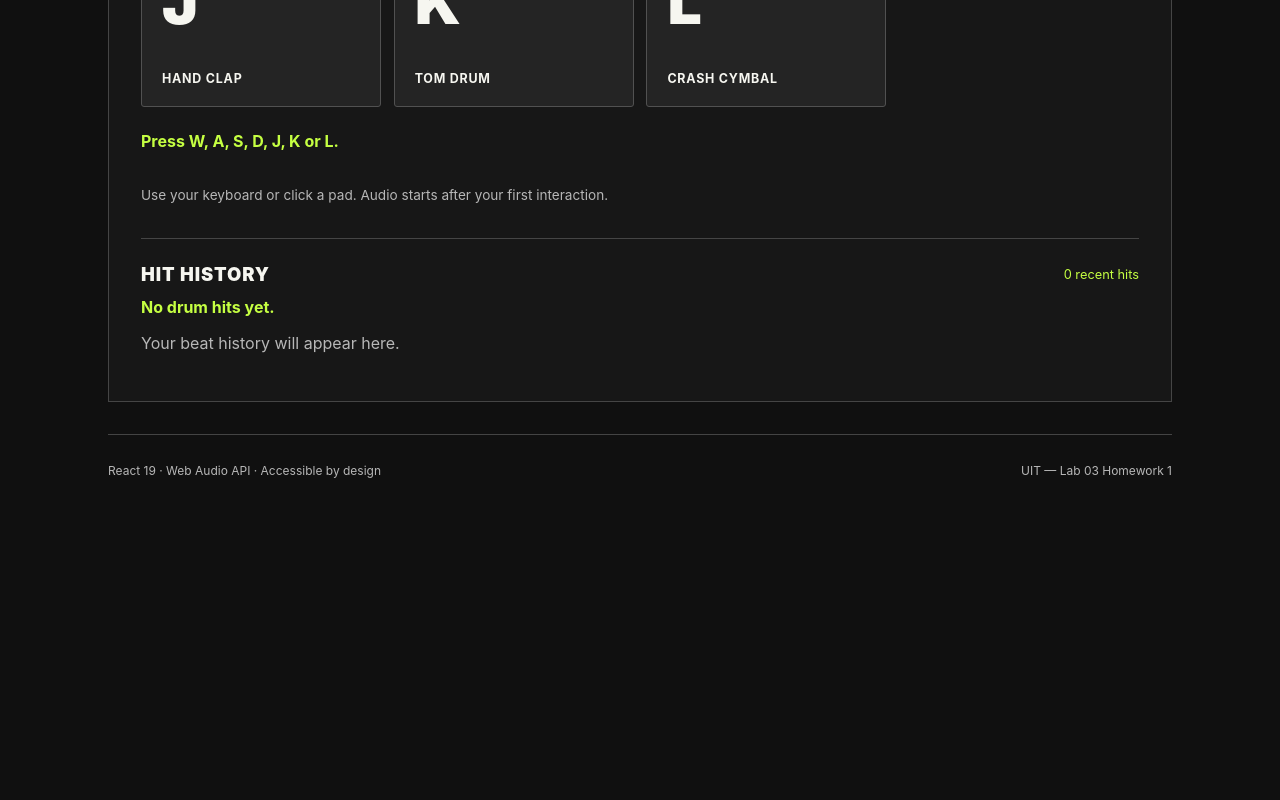
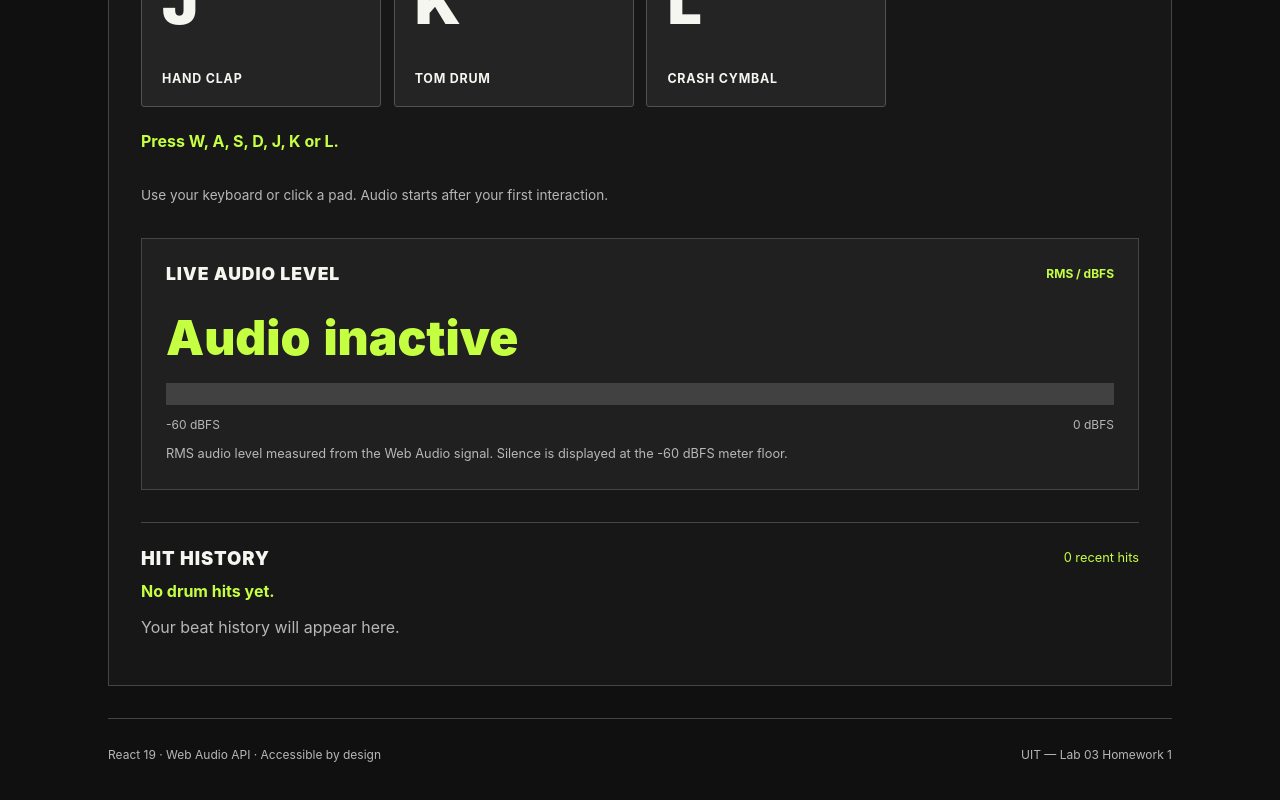
Before and after one commit to hchaupanjcwtf06/24520211_ToHuyenChau_Lab03_HW, a React (Vite) app in the folder homework1/: page / in a window 1280 px wide. Shown: the part 663-1463 px from the top of the page. Before the commit the page ends 1201 px from the top, so only its background shows below. Built offline with nearby package versions, Linux system fonts and the light colour scheme.

Commit message:
feat(hw1): add RMS decibel meter and document ref-access fix

```diff
--- /dev/null
+++ b/homework1/src/components/DecibelMeter.module.css
@@ -0,0 +1,78 @@
+
+.panel {
+    margin-top: 2rem;
+    padding: 1.5rem;
+    background: #202020;
+    border: 1px solid #454545;
+  }
+
+  .header {
+    display: flex;
+    justify-content: space-between;
+    align-items: center;
+    flex-wrap: wrap;
+    gap: 0.5rem;
+  }
+
+  .header h3 {
+    margin: 0;
+    font-size: 1.1rem;
+    font-weight: 900;
+    letter-spacing: 0.05em;
+  }
+
+  .unit {
+    color: #c5ff42;
+    font-size: 0.75rem;
+    font-weight: 700;
+  }
+
+  .reading {
+    display: block;
+    margin: 1.5rem 0 1rem;
+    color: #c5ff42;
+    font-size: clamp(2rem, 6vw, 3rem);
+    font-weight: 900;
+    font-variant-numeric: tabular-nums;
+  }
+
+  .meter {
+    display: block;
+    width: 100%;
+    height: 22px;
+    appearance: none;
+    border: 0;
+    background: #414141;
+  }
+
+  .meter::-webkit-meter-bar {
+    background: #414141;
+    border: 0;
+    border-radius: 0;
+  }
+
+  .meter::-webkit-meter-optimum-value {
+    background: #c5ff42;
+    border-radius: 0;
+  }
+
+  .meter::-moz-meter-bar {
+    background: #c5ff42;
+    border-radius: 0;
+  }
+
+  .scale {
+    display: flex;
+    justify-content: space-between;
+    gap: 1rem;
+    margin-top: 0.7rem;
+    color: #b7b7b7;
+    font-size: 0.75rem;
+  }
+
+  .description {
+    margin-bottom: 0;
+    color: #b7b7b7;
+    font-size: 0.8rem;
+    line-height: 1.6;
+  }
--- /dev/null
+++ b/homework1/src/components/DecibelMeter.tsx
@@ -0,0 +1,102 @@
+
+import { useEffect, useRef } from 'react';
+import styles from './DecibelMeter.module.css';
+
+interface DecibelMeterProps {
+  readonly analyser: AnalyserNode | null;
+}
+
+const MIN_DB = -60;
+const MAX_DB = 0;
+const UPDATE_INTERVAL_MS = 80;
+
+export function DecibelMeter({ analyser }: DecibelMeterProps) {
+  const meterRef = useRef<HTMLMeterElement>(null);
+  const valueRef = useRef<HTMLOutputElement>(null);
+
+  useEffect(() => {
+    const meter = meterRef.current;
+    const output = valueRef.current;
+
+    if (!analyser || !meter || !output) return;
+
+    const samples = new Float32Array(analyser.fftSize);
+    let frameId = 0;
+    let previousTime = 0;
+
+    const draw = (time: number) => {
+      if (time - previousTime >= UPDATE_INTERVAL_MS) {
+        previousTime = time;
+
+        analyser.getFloatTimeDomainData(samples);
+
+        let sumSquares = 0;
+
+        for (let i = 0; i < samples.length; i++) {
+          sumSquares += samples[i] * samples[i];
+        }
+
+        const rms = Math.sqrt(sumSquares / samples.length);
+
+        const dbfs = rms > 0
+          ? 20 * Math.log10(rms)
+          : MIN_DB;
+
+        const clamped = Math.max(
+          MIN_DB,
+          Math.min(MAX_DB, dbfs)
+        );
+
+        meter.value = clamped;
+        output.textContent = `${clamped.toFixed(1)} dBFS`;
+      }
+
+      frameId = requestAnimationFrame(draw);
+    };
+
+    frameId = requestAnimationFrame(draw);
+
+    return () => {
+      cancelAnimationFrame(frameId);
+    };
+  }, [analyser]);
+
+  return (
+    <section
+      className={styles.panel}
+      aria-labelledby="meter-heading"
+    >
+      <header className={styles.header}>
+        <h3 id="meter-heading">LIVE AUDIO LEVEL</h3>
+        <span className={styles.unit}>RMS / dBFS</span>
+      </header>
+
+      <output
+        ref={valueRef}
+        className={styles.reading}
+        aria-live="off"
+      >
+        {analyser ? '-60.0 dBFS' : 'Audio inactive'}
+      </output>
+
+      <meter
+        ref={meterRef}
+        className={styles.meter}
+        min={MIN_DB}
+        max={MAX_DB}
+        value={MIN_DB}
+        aria-label="Audio level in dBFS"
+      />
+
+      <footer className={styles.scale}>
+        <span>-60 dBFS</span>
+        <span>0 dBFS</span>
+      </footer>
+
+      <p className={styles.description}>
+        RMS audio level measured from the Web Audio signal.
+        Silence is displayed at the -60 dBFS meter floor.
+      </p>
+    </section>
+  );
+}
--- a/homework1/src/components/DrumKit.tsx
+++ b/homework1/src/components/DrumKit.tsx
@@ -8,6 +8,7 @@ import type { DrumHit, DrumSoundId } from '../types/drum';
 import { DrumPad } from './DrumPad';
 import { HitHistory } from './HitHistory';
 import styles from './DrumKit.module.css';
+import { DecibelMeter } from './DecibelMeter';
 
 type AudioStatus = 'idle' | 'loading' | 'ready' | 'error';
 
@@ -23,6 +24,7 @@ export function DrumKit() {
     useState<AudioStatus>('idle');
 
   const [audioError, setAudioError] = useState('');
+  const [analyser, setAnalyser] = useState<AnalyserNode | null>(null);
 
   const engineRef = useRef<WebDrumAudioEngine | null>(null);
   const controllerRef = useRef<AbortController | null>(null);
@@ -73,6 +75,7 @@ export function DrumKit() {
         if (controller.signal.aborted) return;
 
         engine.trigger(id);
+        setAnalyser(engine.getAnalyser());
 
         const pad = DRUM_PADS.find((item) => item.id === id);
 
@@ -93,6 +96,7 @@ export function DrumKit() {
         setAudioStatus('ready');
       } catch (error) {
         if (controller.signal.aborted) return;
+        setAnalyser(null);
 
         const message =
           error instanceof Error
@@ -167,7 +171,7 @@ export function DrumKit() {
           ? ' Audio engine ready.'
           : ' Audio starts after your first interaction.'}
       </p>
-
+      <DecibelMeter analyser={analyser} />
       <HitHistory hits={hits} />
     </section>
   );
```
Also changed, not shown: 1 other file (tests, documents, lock files or other folders).
